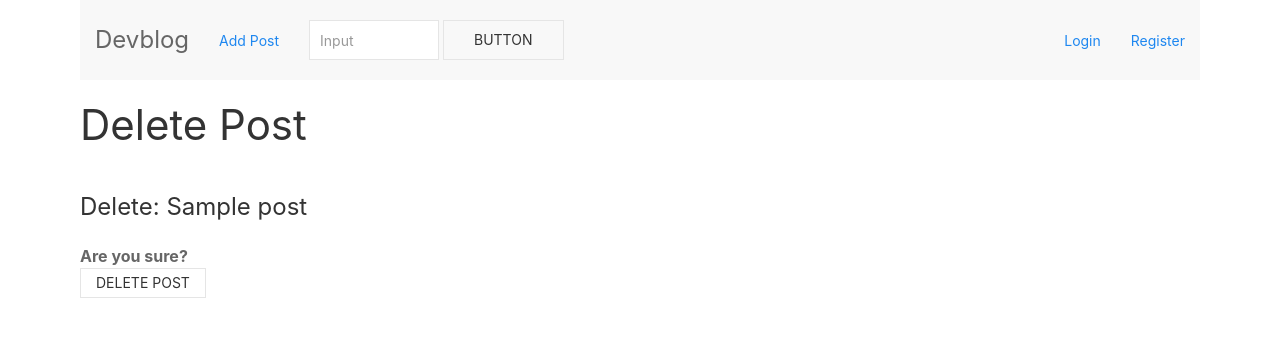
After one commit to Madalin-Antonoiu/python-devblog, a Django app: a page that uses main/blog/templates/Delete_Post.html in a window 1280 px wide. The commit adds this page. Shown: the top 337 px of the page. Run offline with Django 3.2, Linux system fonts and the light colour scheme; tables that the repository leaves empty hold one stand-in row (values such as "Sample post").

Commit message:
Delete Post page Added

```diff
--- a/main/blog/admin.py
+++ b/main/blog/admin.py
@@ -1,10 +1,9 @@
 # Register your models here.
 from django.contrib import admin
-from .models import Post, Category, Course
+from .models import Post, Category
 
 class Prepopulate(admin.ModelAdmin):
     prepopulated_fields = {"slug": ("title",)}
 
 admin.site.register(Post, Prepopulate) # Posts to be accessible from the admin area
 admin.site.register(Category)
-admin.site.register(Course)
--- /dev/null
+++ b/main/blog/templates/Delete_Post.html
@@ -0,0 +1,24 @@
+{% extends 'base.html' %}
+
+{% block title%} Devblog - Delete Blog Post{% endblock %}
+
+
+{% block content %}
+
+    <h1>Delete Post</h1>
+    <h3>Delete: {{ post.title }}</h3>
+
+
+    <fieldset class="uk-fieldset">
+
+        <form method="POST">
+            {% csrf_token %} <!-- CSRF is for data safety-->
+            <strong>Are you sure?</strong><br>
+            <button class="uk-button uk-button-default uk-button-small">Delete Post</button>
+        </form>
+
+    </fieldset>
+
+
+
+{% endblock %}
--- a/main/blog/templates/home.html
+++ b/main/blog/templates/home.html
@@ -42,8 +42,8 @@
                                                 <p> {{ post.body|slice:":100" }}</p>
                                             </div>
 
-                                           <small> <span class="uk-position-small uk-position-bottom-right"><a href="{% url 'update-post' post.slug post.pk %}">Edit</a></span></small>
-
+                                           <small> <span class="uk-position-small uk-position-bottom-right uk-margin-large-right"><a href="{% url 'update-post' post.slug post.pk %}">Edit</a></span></small>
+                                           <small> <span class="uk-position-small uk-position-bottom-right "><a href="{% url 'delete-post' post.slug post.pk %}">Delete</a></span></small>
                                     </div>
 
                                 </li>
--- a/main/blog/templates/post_detail.html
+++ b/main/blog/templates/post_detail.html
@@ -17,7 +17,10 @@
             <h1 class="uk-article-title"><a class="uk-link-reset" href="">{{ post.title }}</a></h1>
 
             <p class="uk-article-meta">Written by <a href="#">{{ post.author.first_name }} {{ post.author.last_name }}</a> on 12 April 2012. Posted in <a href="{% url 'home' %}">Blog</a>
-                <small> <span class="uk-position-small"><a href="{% url 'update-post' post.slug post.pk %}">Edit</a></span></small>
+                <small>
+                    <span class="uk-position-small"><a href="{% url 'update-post' post.slug post.pk %}">Edit</a></span>
+                    <span class="uk-position-small"><a href="{% url 'delete-post' post.slug post.pk %}">Delete</a></span>
+                </small>
             </p>
 
 
--- a/main/blog/urls.py
+++ b/main/blog/urls.py
@@ -1,9 +1,10 @@
 from django.urls import path
-from .views import AddPostView, HomeView, PostDetailView, UpdatePostView
+from .views import AddPostView, HomeView, PostDetailView, UpdatePostView, DeletePostView
 
 urlpatterns = [
     path('', HomeView.as_view(), name="home"),
     path('<slug:slug>/<int:pk>', PostDetailView.as_view(), name="post-detail"),
     path("add-post/", AddPostView.as_view(), name="add-post"),
     path("update-post/<slug:slug>/<int:pk>", UpdatePostView.as_view(), name="update-post"),
+    path("delete/<slug:slug>/<int:pk>", DeletePostView.as_view(), name="delete-post"),
 ]
--- a/main/blog/views.py
+++ b/main/blog/views.py
@@ -1,11 +1,13 @@
 from django.shortcuts import render
-from .models import Post, Category, Course # this is our models.py file
-from django.views.generic import ListView, DetailView, CreateView, UpdateView
+from .models import Post, Category # this is our models.py file
+from django.views.generic import ListView, DetailView, CreateView, UpdateView, DeleteView
 from .forms import PostForm
+from django.urls import reverse_lazy
 
 class HomeView(ListView): #2. Then import this view into urls
     model = Post
     template_name = "home.html"
+    ordering = ['-id']
 
 class PostDetailView(DetailView): #2. Then import this view into urls
     model = Post
@@ -18,9 +20,13 @@ class AddPostView(CreateView):
     # fields = "__all__" # - Display all models.py/ Post entries ( No longer needed with form_class)
     #fields = ("title", "body") # - Display specific ones only
 
-
 class UpdatePostView(UpdateView):
     model = Post
     form_class = PostForm #You can always mirror PostForm and create an Edit Form class with certain fields only
     template_name = "Update_Post.html"
     #fields = ['title', 'course', 'slug', 'body']
+
+class DeletePostView(DeleteView):
+    model = Post
+    template_name = "Delete_Post.html"
+    success_url = reverse_lazy('home')
```
